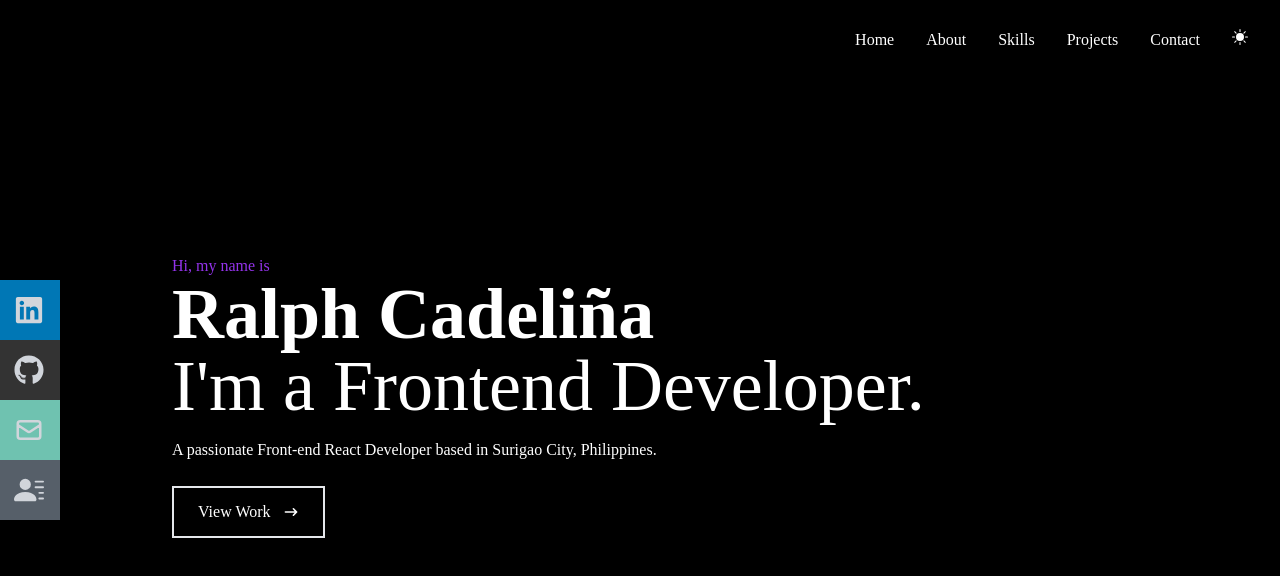
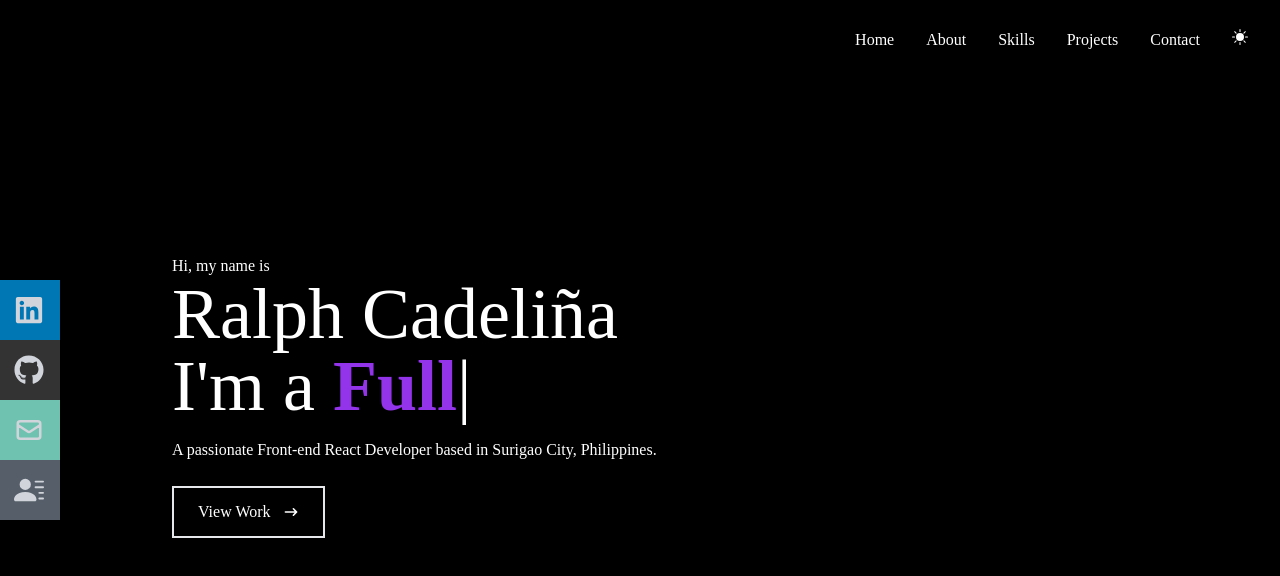
Before and after one commit to 5dam/ralphcadelina, a React (Create React App) app: page / in a window 1280 px wide. Shown: the top 576 px of the page. Built offline with nearby package versions, Linux system fonts and the light colour scheme.

Commit message:
added typed.js

```diff
--- a/package.json
+++ b/package.json
@@ -12,6 +12,7 @@
     "react-scripts": "5.0.1",
     "react-scroll": "^1.8.9",
     "react-switch": "^7.0.0",
+    "typed.js": "^2.0.132",
     "web-vitals": "^2.1.4"
   },
   "scripts": {
--- a/src/components/Home.jsx
+++ b/src/components/Home.jsx
@@ -1,15 +1,32 @@
 import React from 'react'
 import {HiArrowNarrowRight} from 'react-icons/hi'
+import Typed from 'typed.js'
 
 const Home = () => {
+
+  const el = React.useRef(null)
+
+  React.useEffect(() => {
+    const typed = new Typed(el.current, {
+      strings: ['Frontend Developer', 'React Developer', 'Fullstack Developer'],
+      typeSpeed: 100,
+      loop: true
+    });
+
+    return () => {
+      // Destroy Typed instance during cleanup to stop animation
+      typed.destroy();
+    };
+  }, []);
+
   return (
     <div name="home" className='w-full h-screen'>
 
         {/* Container */}
         <div className='max-w-[1000px] mx-auto px-8 flex flex-col justify-center h-full'>
-            <p className='text-purple-600 font-bold dark:font-normal'>Hi, my name is </p>
-            <h1 className='text-4xl sm:text-7xl font-bold dark:text-white'>Ralph Cadeliña</h1>
-            <h2 className='text-4xl sm:text-7xl font bold dark:text-white'>I'm a Frontend Developer.</h2>
+            <p className='font-bold dark:font-normal dark:text-white'>Hi, my name is </p>
+            <h1 className='text-4xl sm:text-7xl dark:text-white'>Ralph Cadeliña</h1>
+            <h2 className='text-4xl sm:text-7xl dark:text-white'>I'm a <span className='text-purple-600 font-bold' ref={el}></span></h2>
             <p className='dark:text-white py-4 max-w-[700px]'>A passionate Front-end React Developer based in Surigao City, Philippines.</p>
             <div>
                 <button className='dark:text-white group border-2 px-6 py-3 my-2 flex items-center hover:bg-purple-600 hover:border-purple-600 hover:text-white'>View Work<HiArrowNarrowRight className='ml-3' /></button>
```
Also changed, not shown: 1 other file (tests, documents, lock files or other folders).
